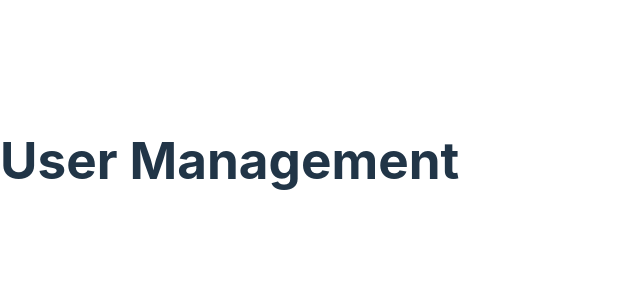
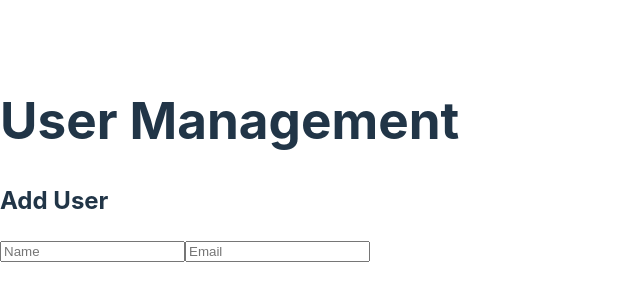
Before and after one commit to saqibm19a/express-and-react-CRUD-app, a React (Vite) app in the folder react-frontend/: page / in a window 1280 px wide. Shown: the part 240-540 px from the top of the page, without its empty margins (0-640 px from the left). Built offline with nearby package versions, Linux system fonts and the light colour scheme.

Commit message:
Add user state management with useState for new user

```diff
--- a/react-frontend/src/App.jsx
+++ b/react-frontend/src/App.jsx
@@ -1,9 +1,31 @@
-import React from 'react';
+import React, { useState } from 'react';
 
 function App() {
+  const [newUser, setNewUser] = useState({ name: '', email: '' });
+
+  const handleInputChange = (e) => {
+    setNewUser({ ...newUser, [e.target.name]: e.target.value });
+  };
+
   return (
     <div className="App">
       <h1>User Management</h1>
+
+      <h2>Add User</h2>
+      <input
+        type="text"
+        name="name"
+        placeholder="Name"
+        value={newUser.name}
+        onChange={handleInputChange}
+      />
+      <input
+        type="email"
+        name="email"
+        placeholder="Email"
+        value={newUser.email}
+        onChange={handleInputChange}
+      />
     </div>
   );
 }
```
